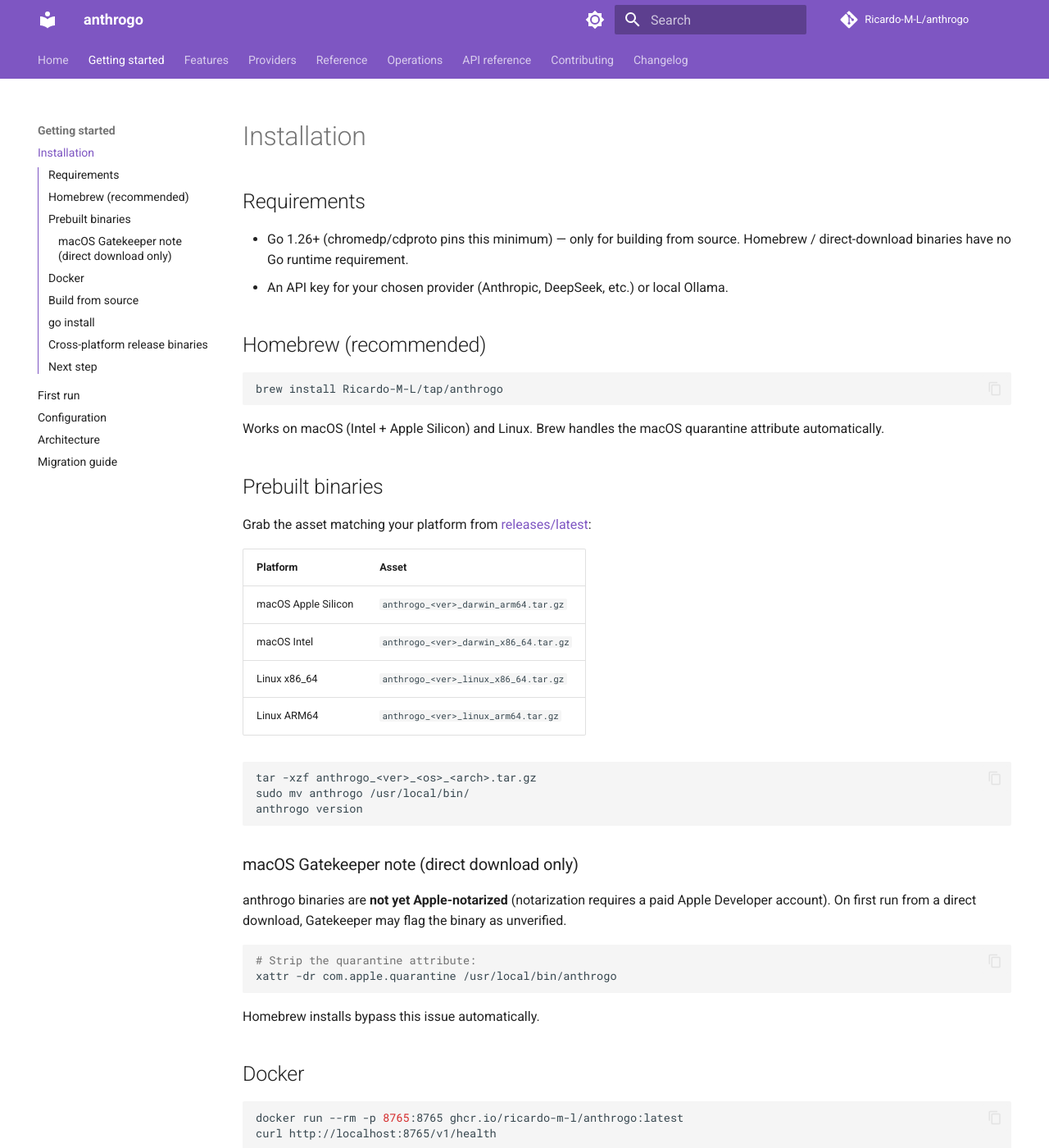
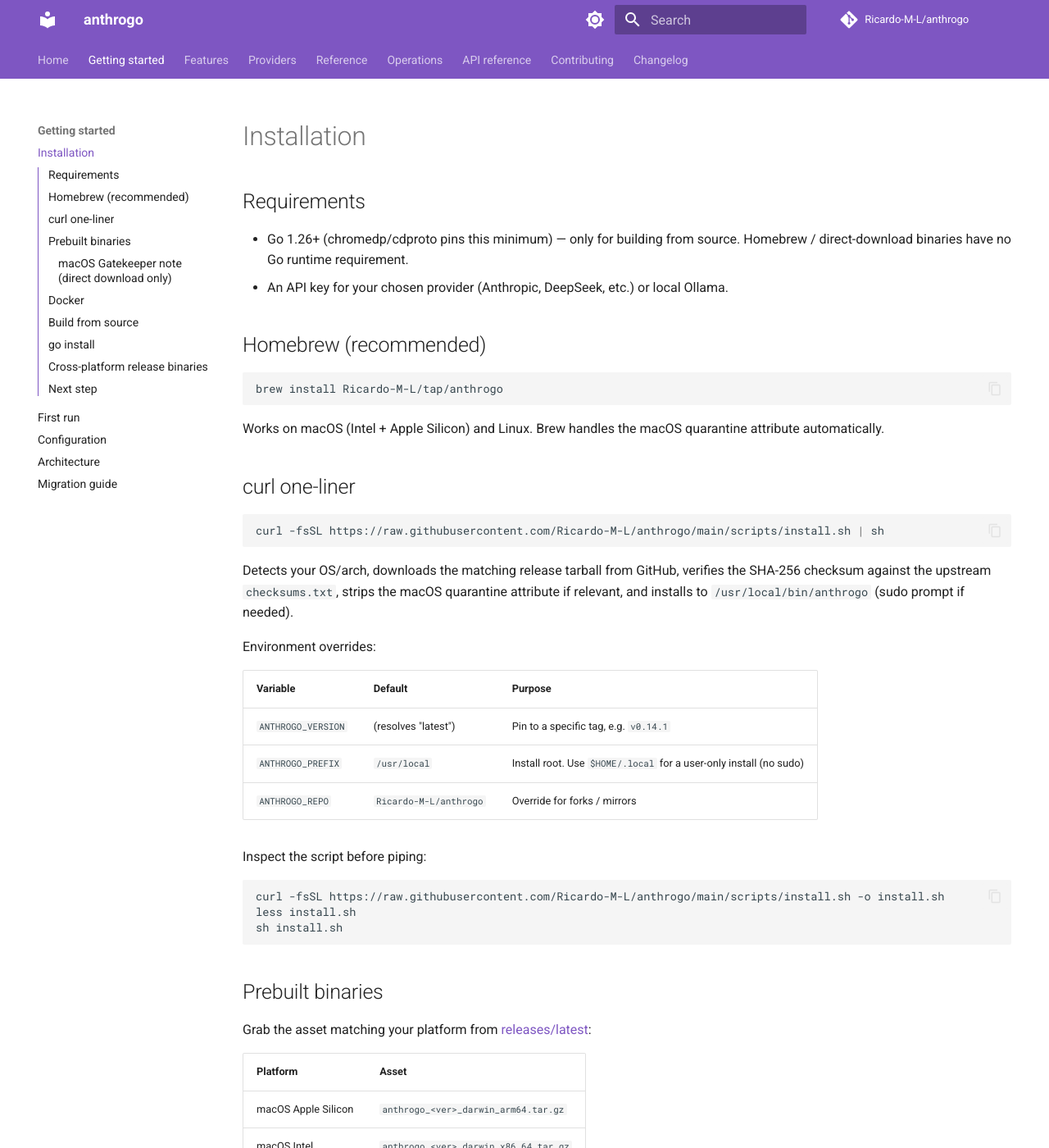
Before and after one commit to Ricardo-M-L/anthrogo, an MkDocs documentation site: the page built from docs/install.md, in a window 1280 px wide and 1400 px high. Shown: the whole window at 82% size. Built offline with MkDocs 1.6.1 and Material for MkDocs 9.7.7, drawn with Linux system fonts in a browser that asks for light colours; comment, search, counter and statistics services are not loaded.

Commit message:
feat: curl one-liner installer (scripts/install.sh)
The README + docs/install.md mentioned Homebrew, prebuilt binaries,
'go install', and Docker — but no curl-pipe-sh installer like every
other Go-distributed CLI offers. This adds it.

scripts/install.sh:
  - sh-only (POSIX): no bash-isms, runs on default macOS /bin/sh + Linux
  - Detects OS (darwin|linux) + arch (x86_64|arm64); errors clearly
    on unsupported combinations
  - Resolves 'latest' tag via GitHub API; honors ANTHROGO_VERSION pin
  - Downloads anthrogo_<ver>_<os>_<arch>.tar.gz to a temp dir
  - Verifies SHA-256 against the release's checksums.txt (best-effort
    if shasum/sha256sum present)
  - Extracts just the 'anthrogo' binary, chmod +x
  - Installs to $ANTHROGO_PREFIX/bin (default /usr/local/bin); falls
    back to sudo when the directory isn't writable; user-local installs
    work via ANTHROGO_PREFIX=$HOME/.local
  - Strips com.apple.quarantine on macOS so no Gatekeeper dialog
  - Verifies the install by running 'anthrogo version'
  - Warns if the bin dir isn't on $PATH

Live-verified:
  - latest auto-resolve → installed v0.14.1
  - ANTHROGO_VERSION=v0.14.0 pin → installed exact tag
  - checksum verified
  - bad-version (v999.0.0) → clean error, no half-install

README.md + docs/install.md: new 'curl one-liner' section with env
overrides table + 'inspect before piping' guidance.

shellcheck clean.

````diff
--- a/docs/install.md
+++ b/docs/install.md
@@ -16,6 +16,33 @@ brew install Ricardo-M-L/tap/anthrogo
 
 Works on macOS (Intel + Apple Silicon) and Linux. Brew handles the macOS
 quarantine attribute automatically.
+
+## curl one-liner
+
+```bash
+curl -fsSL https://raw.githubusercontent.com/Ricardo-M-L/anthrogo/main/scripts/install.sh | sh
+```
+
+Detects your OS/arch, downloads the matching release tarball from
+GitHub, verifies the SHA-256 checksum against the upstream `checksums.txt`,
+strips the macOS quarantine attribute if relevant, and installs to
+`/usr/local/bin/anthrogo` (sudo prompt if needed).
+
+Environment overrides:
+
+| Variable | Default | Purpose |
+|---|---|---|
+| `ANTHROGO_VERSION` | (resolves "latest") | Pin to a specific tag, e.g. `v0.14.1` |
+| `ANTHROGO_PREFIX` | `/usr/local` | Install root. Use `$HOME/.local` for a user-only install (no sudo) |
+| `ANTHROGO_REPO` | `Ricardo-M-L/anthrogo` | Override for forks / mirrors |
+
+Inspect the script before piping:
+
+```bash
+curl -fsSL https://raw.githubusercontent.com/Ricardo-M-L/anthrogo/main/scripts/install.sh -o install.sh
+less install.sh
+sh install.sh
+```
 
 ## Prebuilt binaries
 
````
Also changed, not shown: README.md (+11 -0 lines), 1 other file.
